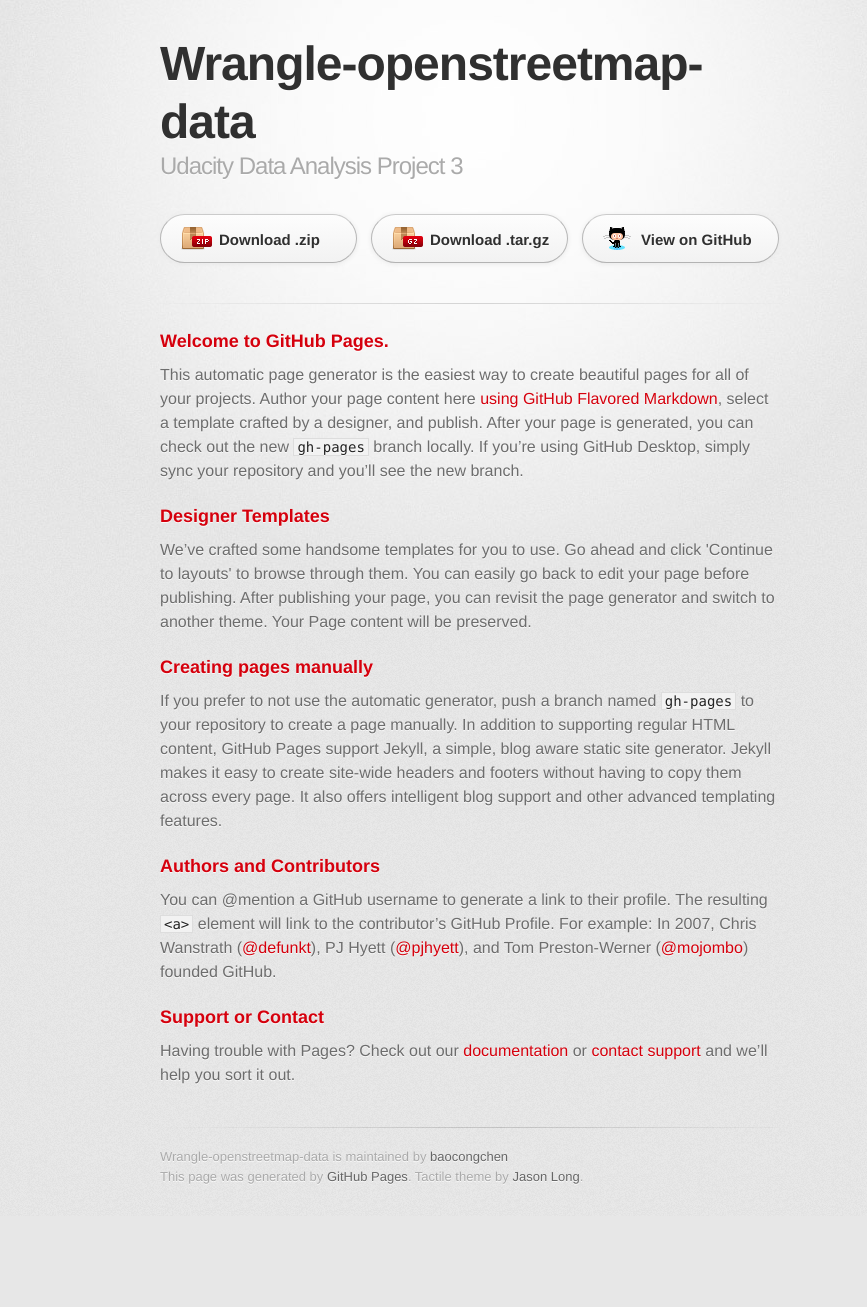
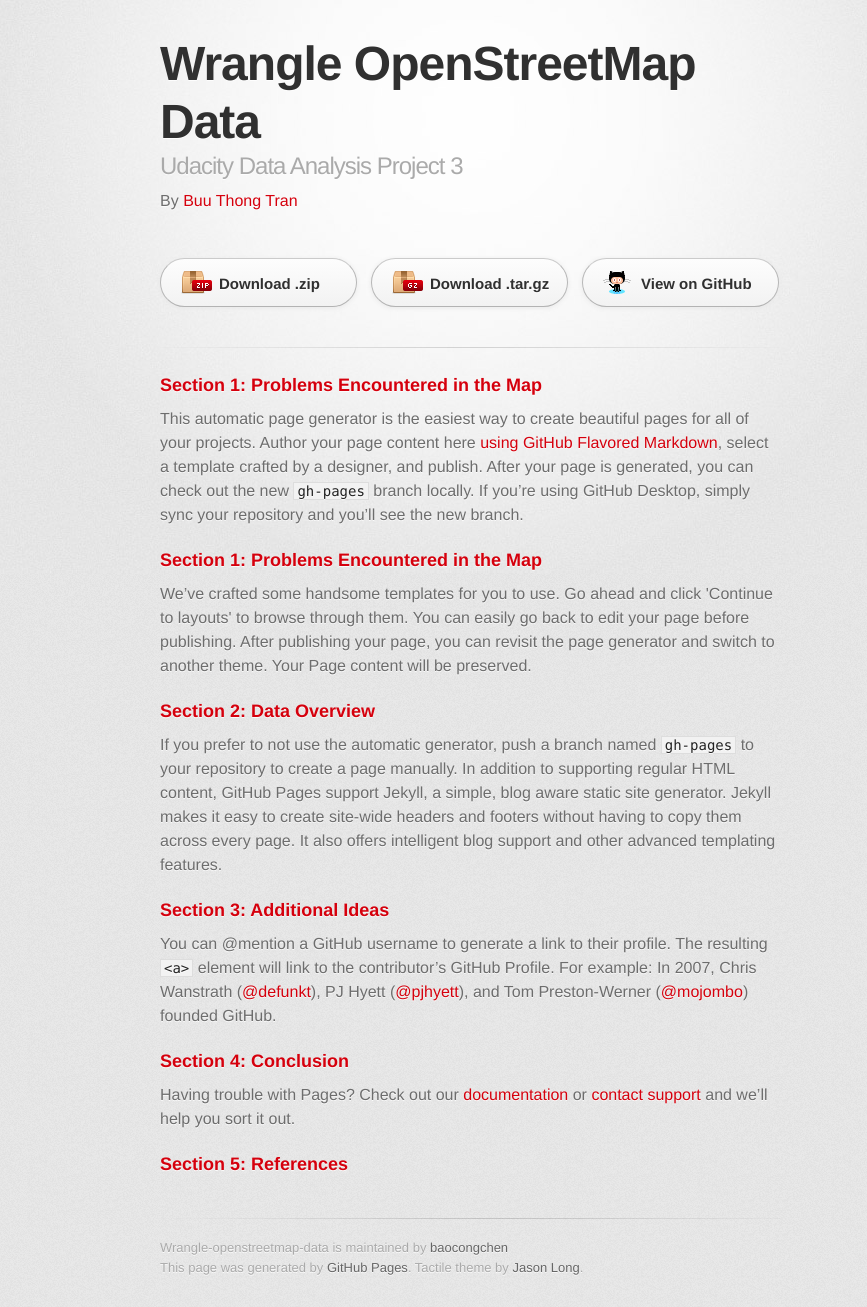
Before and after one commit to baocongchen/Wrangle-OpenStreetMap-Data, a plain HTML site: page index.html in a window 1280 px wide. Shown: the whole page, without its empty margins (170-1037 px from the left). Before the commit the page ends 1216 px from the top, so only its background shows below. Drawn offline with Linux system fonts and the light colour scheme; a web font is replaced by a local one.

Commit message:
upload data

```diff
--- a/index.html
+++ b/index.html
@@ -10,7 +10,7 @@
     <!--[if lt IE 9]>
     <script src="//html5shiv.googlecode.com/svn/trunk/html5.js"></script>
     <![endif]-->
-    <title>Wrangle-openstreetmap-data by baocongchen</title>
+    <title>Wrangle OpenStreetMap Data by Buu Thong Trán</title>
   </head>
 
   <body>
@@ -18,8 +18,10 @@
       <div class="inner">
 
         <header>
-          <h1>Wrangle-openstreetmap-data</h1>
+          <h1>Wrangle OpenStreetMap Data</h1>
           <h2>Udacity Data Analysis Project 3</h2>
+          <p>By <a href="https://www.linkedin.com/in/thong-tran-0b023299">Buu Thong Tran</a></p>
+
         </header>
 
         <section id="downloads" class="clearfix">
@@ -32,29 +34,32 @@
 
         <section id="main_content">
           <h3>
-<a id="welcome-to-github-pages" class="anchor" href="#welcome-to-github-pages" aria-hidden="true"><span aria-hidden="true" class="octicon octicon-link"></span></a>Welcome to GitHub Pages.</h3>
+<a id="welcome-to-github-pages" class="anchor" href="#welcome-to-github-pages" aria-hidden="true"><span aria-hidden="true" class="octicon octicon-link"></span></a>Section 1: Problems Encountered in the Map</h3>
 
 <p>This automatic page generator is the easiest way to create beautiful pages for all of your projects. Author your page content here <a href="https://guides.github.com/features/mastering-markdown/">using GitHub Flavored Markdown</a>, select a template crafted by a designer, and publish. After your page is generated, you can check out the new <code>gh-pages</code> branch locally. If you’re using GitHub Desktop, simply sync your repository and you’ll see the new branch.</p>
 
 <h3>
-<a id="designer-templates" class="anchor" href="#designer-templates" aria-hidden="true"><span aria-hidden="true" class="octicon octicon-link"></span></a>Designer Templates</h3>
+<a id="designer-templates" class="anchor" href="#designer-templates" aria-hidden="true"><span aria-hidden="true" class="octicon octicon-link"></span></a>Section 1: Problems Encountered in the Map</h3>
 
 <p>We’ve crafted some handsome templates for you to use. Go ahead and click 'Continue to layouts' to browse through them. You can easily go back to edit your page before publishing. After publishing your page, you can revisit the page generator and switch to another theme. Your Page content will be preserved.</p>
 
 <h3>
-<a id="creating-pages-manually" class="anchor" href="#creating-pages-manually" aria-hidden="true"><span aria-hidden="true" class="octicon octicon-link"></span></a>Creating pages manually</h3>
+<a id="creating-pages-manually" class="anchor" href="#creating-pages-manually" aria-hidden="true"><span aria-hidden="true" class="octicon octicon-link"></span></a>Section 2: Data Overview</h3>
 
 <p>If you prefer to not use the automatic generator, push a branch named <code>gh-pages</code> to your repository to create a page manually. In addition to supporting regular HTML content, GitHub Pages support Jekyll, a simple, blog aware static site generator. Jekyll makes it easy to create site-wide headers and footers without having to copy them across every page. It also offers intelligent blog support and other advanced templating features.</p>
 
 <h3>
-<a id="authors-and-contributors" class="anchor" href="#authors-and-contributors" aria-hidden="true"><span aria-hidden="true" class="octicon octicon-link"></span></a>Authors and Contributors</h3>
+<a id="authors-and-contributors" class="anchor" href="#authors-and-contributors" aria-hidden="true"><span aria-hidden="true" class="octicon octicon-link"></span></a>Section 3: Additional Ideas</h3>
 
 <p>You can @mention a GitHub username to generate a link to their profile. The resulting <code>&lt;a&gt;</code> element will link to the contributor’s GitHub Profile. For example: In 2007, Chris Wanstrath (<a href="https://github.com/defunkt" class="user-mention">@defunkt</a>), PJ Hyett (<a href="https://github.com/pjhyett" class="user-mention">@pjhyett</a>), and Tom Preston-Werner (<a href="https://github.com/mojombo" class="user-mention">@mojombo</a>) founded GitHub.</p>
 
 <h3>
-<a id="support-or-contact" class="anchor" href="#support-or-contact" aria-hidden="true"><span aria-hidden="true" class="octicon octicon-link"></span></a>Support or Contact</h3>
+<a id="support-or-contact" class="anchor" href="#support-or-contact" aria-hidden="true"><span aria-hidden="true" class="octicon octicon-link"></span></a>Section 4: Conclusion</h3>
 
 <p>Having trouble with Pages? Check out our <a href="https://help.github.com/pages">documentation</a> or <a href="https://github.com/contact">contact support</a> and we’ll help you sort it out.</p>
+
+<h3>
+<a id="support-or-contact" class="anchor" href="#support-or-contact" aria-hidden="true"><span aria-hidden="true" class="octicon octicon-link"></span></a>Section 5: References</h3>
         </section>
 
         <footer>
```
Also changed, not shown: 1 other file.
